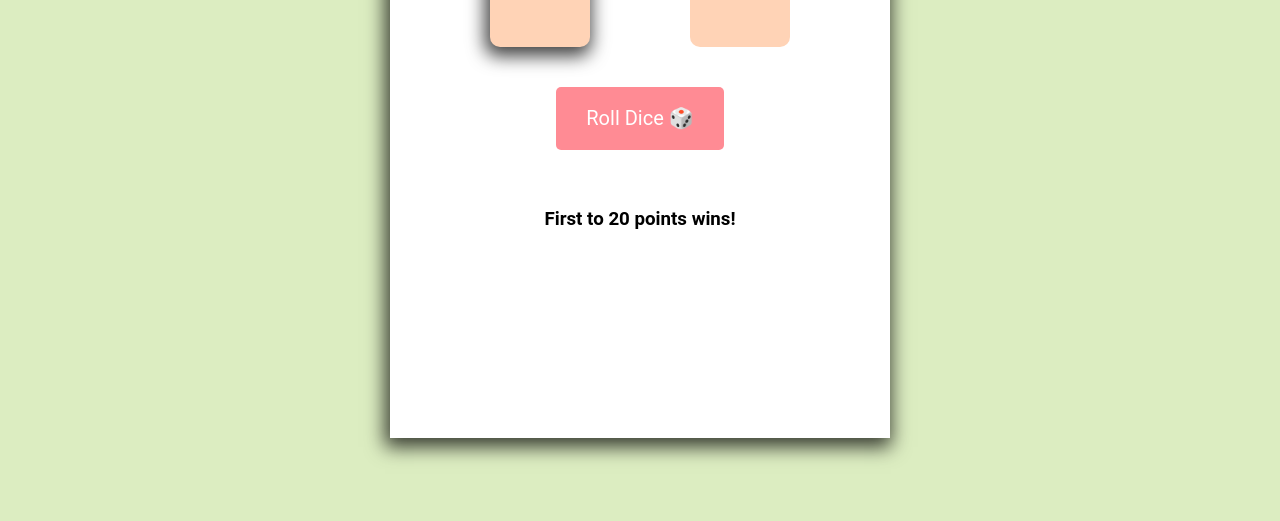
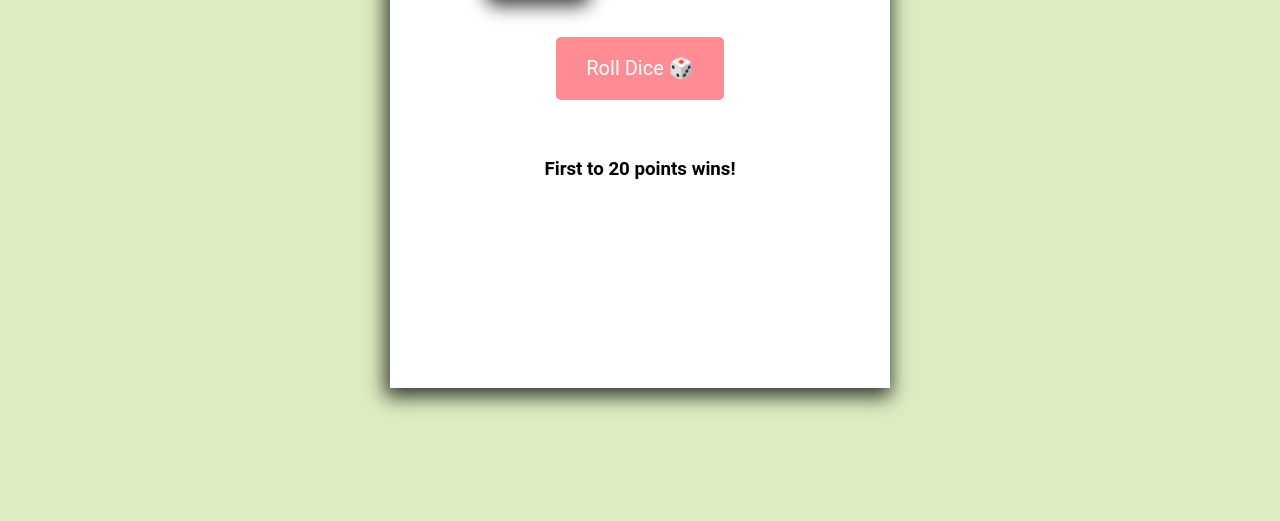
Before and after one commit to carterrmoore/rollSomeDice, a website built with webpack: page index.html in a window 1280 px wide. Shown: the part 409-930 px from the top of the page. After the commit the page ends 880 px from the top, so only its background shows below. Built offline with nearby package versions, Linux system fonts and the light colour scheme; a web font is replaced by a local one.

Commit message:
Update index.css

```diff
--- a/index.css
+++ b/index.css
@@ -9,7 +9,7 @@ html, body {
 }
 
 body {
-    padding-top: 50px;
+/*     margin-top: 50px; */
     /* background-image: linear-gradient(135deg, var(--color-1) , var(--color-2)); */
     background-color: #dcedc1;
     font-family: 'Roboto', sans-serif;
```
